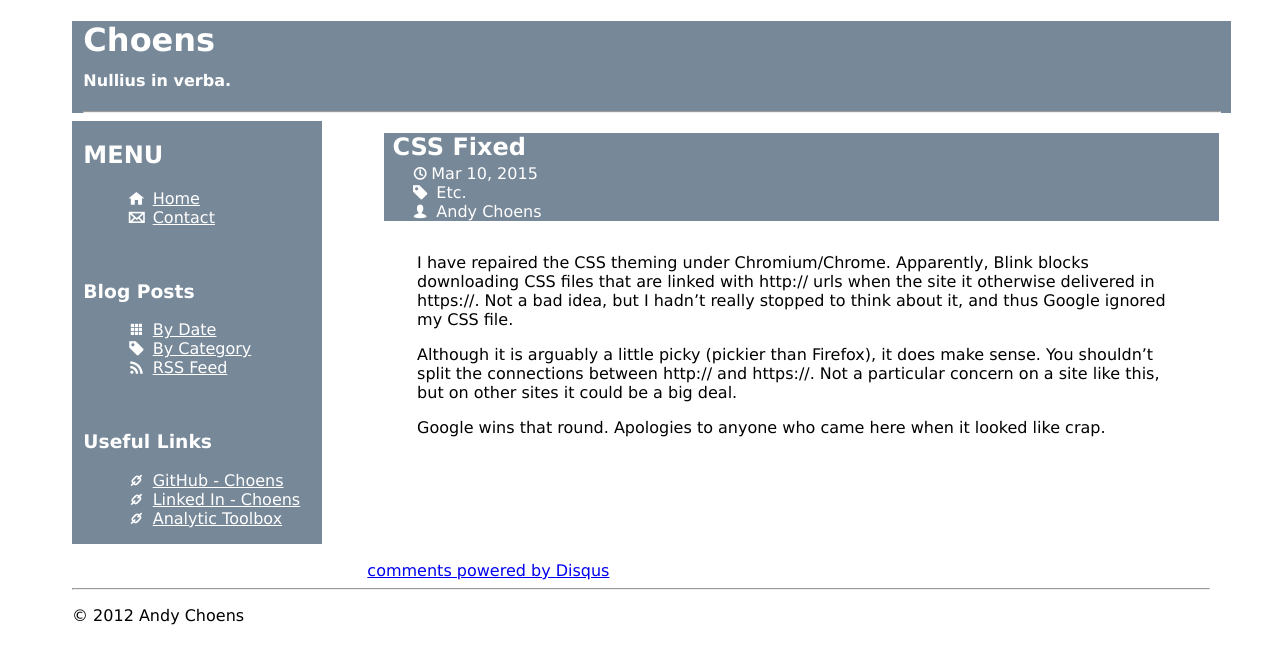
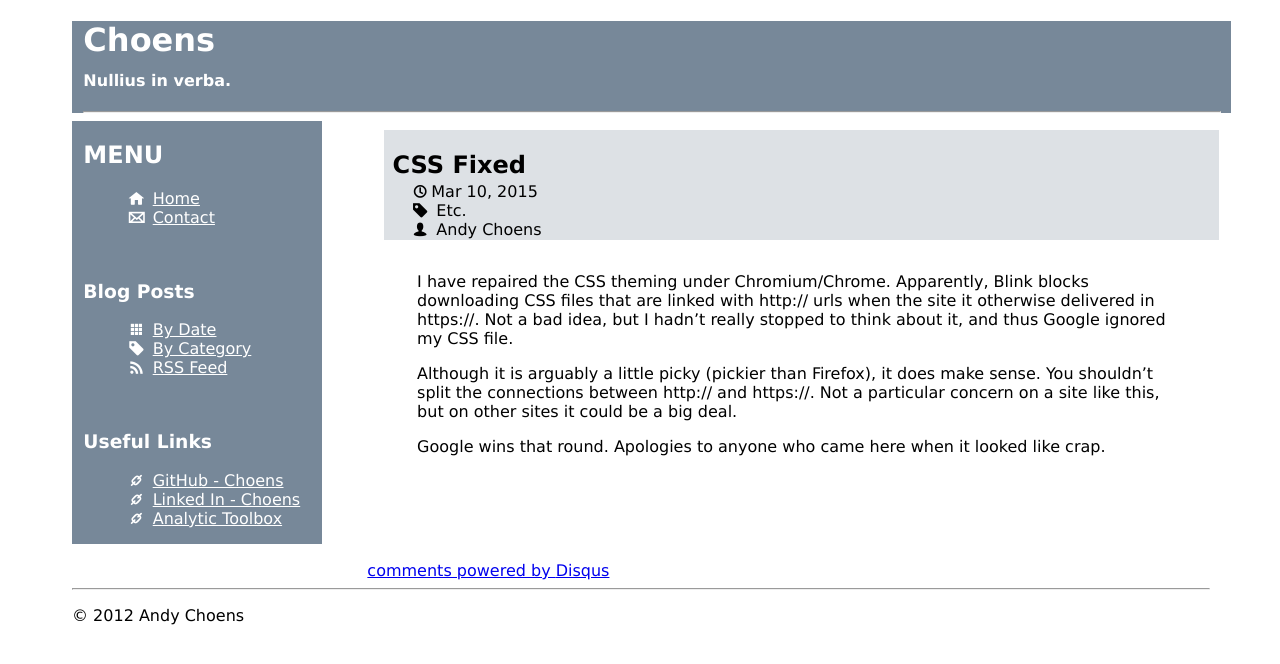
Before and after one commit to Choens/choens.github.io, a Jekyll site: the page built from _posts/2015-03-10-CSS-Fixed.md, in a window 1280 px wide. Shown: the top 664 px of the page. Built offline with Jekyll 4.4.1, drawn with Linux system fonts in a browser that asks for light colours; comment, search, counter and statistics services are not loaded.

Commit message:
I can do this side of CSS!

```diff
--- a/_layouts/post.html
+++ b/_layouts/post.html
@@ -3,7 +3,7 @@ layout: default
 ---
 
 <article>
-  <header>
+  <header class="post">
     <h2>{{ page.title }}</h2>
     <span><i class="icon-clock"></i><time datetime="{{page.date|date:"%F"}}">{{page.date|date:"%b %d, %Y"}}</time></span><br/>
     <span class="category"><i class="icon-tag"></i> {{ page.categories | category_links }}</span><br/>
```
